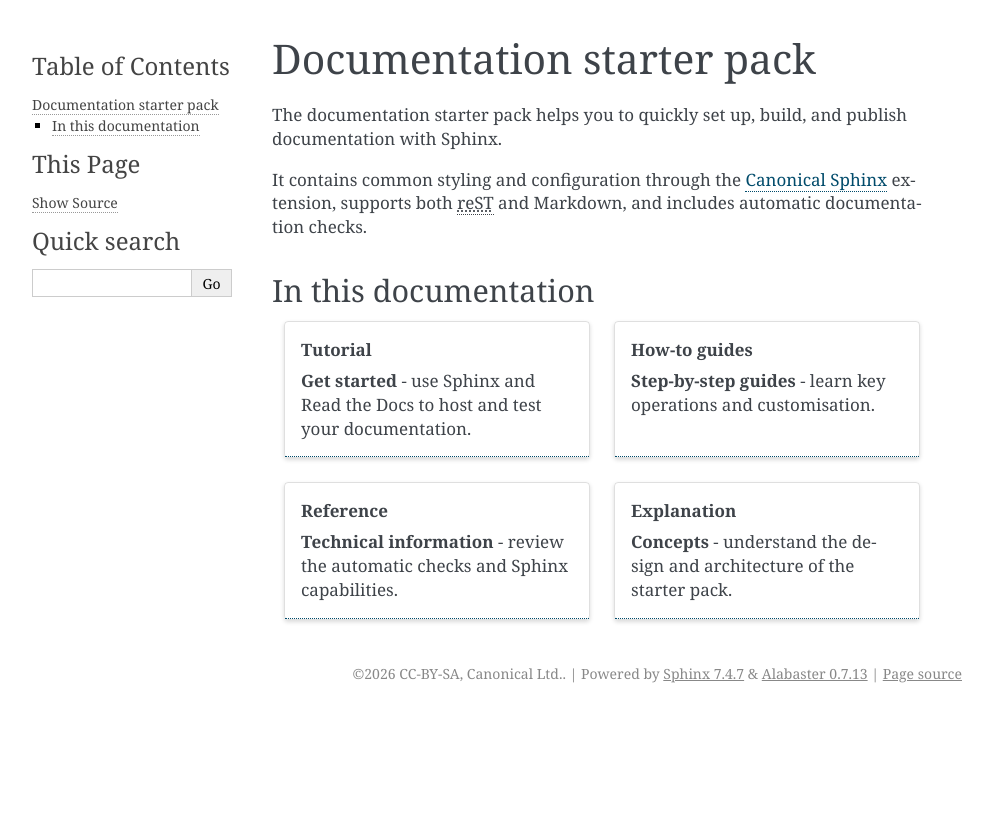
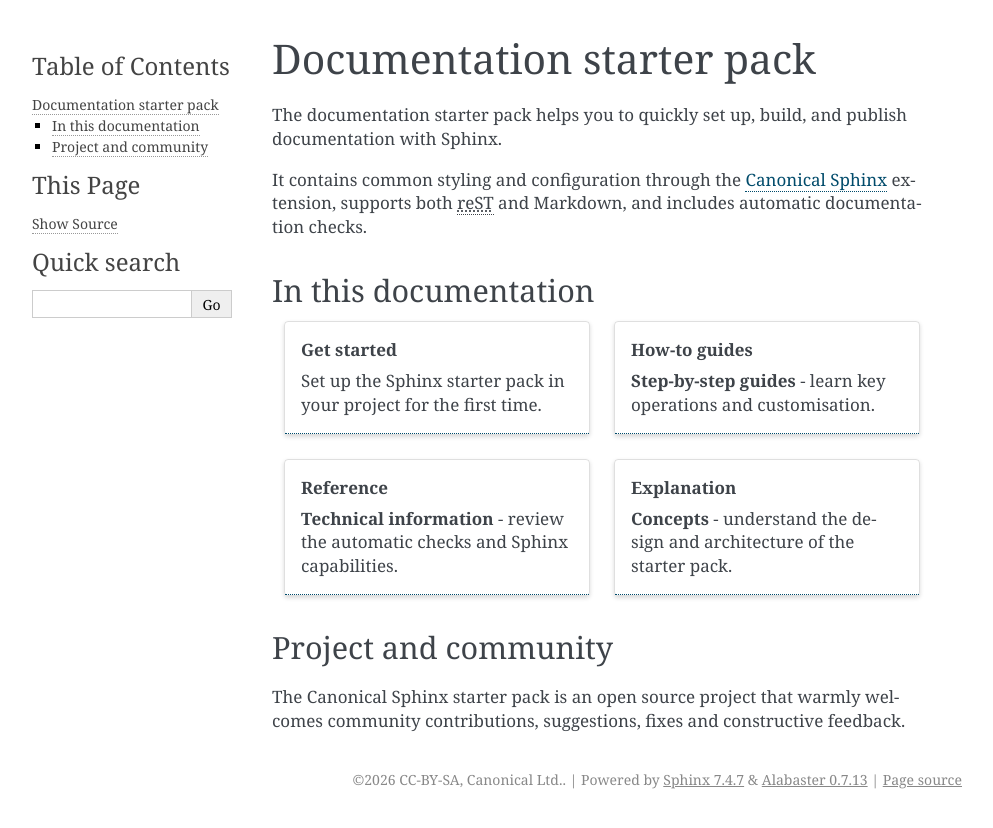
Before and after one commit to canonical/sphinx-docs-starter-pack, a Sphinx documentation site: the page built from docs/index.rst, in a window 1280 px wide. Shown: the top 828 px of the page, without its empty margins (148-1141 px from the left). Built offline with Sphinx 7.4.7, drawn with Linux system fonts in a browser that asks for light colours; pages that are not in the unit, such as notebooks, are missing from menus.

Commit message:
restructure tutorial section

```diff
--- a/docs/tutorial/set-up-automated-testing.rst
+++ b/docs/how-to/optional-customisation/test-code-in-your-docs.rst
@@ -1,3 +1,5 @@
+.. _test-code-in-your-docs:
+
 Set up automated testing for a Sphinx-based tutorial
 ====================================================
 
--- a/docs/index.rst
+++ b/docs/index.rst
@@ -13,11 +13,11 @@ In this documentation
 
 .. grid:: 1 1 2 2
 
-    .. grid-item-card:: Tutorial
-        :link: /tutorial/index
+    .. grid-item-card:: Get started
+        :link: /set-up-a-new-project
         :link-type: doc
 
-        **Get started** - use Sphinx and Read the Docs to host and test your documentation.
+        Set up the Sphinx starter pack in your project for the first time.
 
     .. grid-item-card:: How-to guides
         :link: /how-to/index
@@ -39,11 +39,18 @@ In this documentation
 
         **Concepts** - understand the design and architecture of the starter pack.
 
+
+Project and community
+----------------------
+
+The Canonical Sphinx starter pack is an open source project that warmly welcomes community contributions, suggestions, fixes and constructive feedback.
+
+
 .. toctree::
     :hidden:
     :maxdepth: 2
 
-    Tutorials <tutorial/index>
+    Set up a new project <set-up-a-new-project>
     How-to guides <how-to/index>
     Reference <reference/index>
     Explanation <explanation/index>
```
Also changed, not shown: docs/how-to/edit.rst (deleted, +0 -45 lines), docs/set-up-a-new-project.rst (renamed from docs/tutorial/set-up.rst, +49 -4 lines), docs/tutorial/index.rst (deleted, +0 -12 lines), docs/tutorial/mock-tutorial-example.png (deleted).
